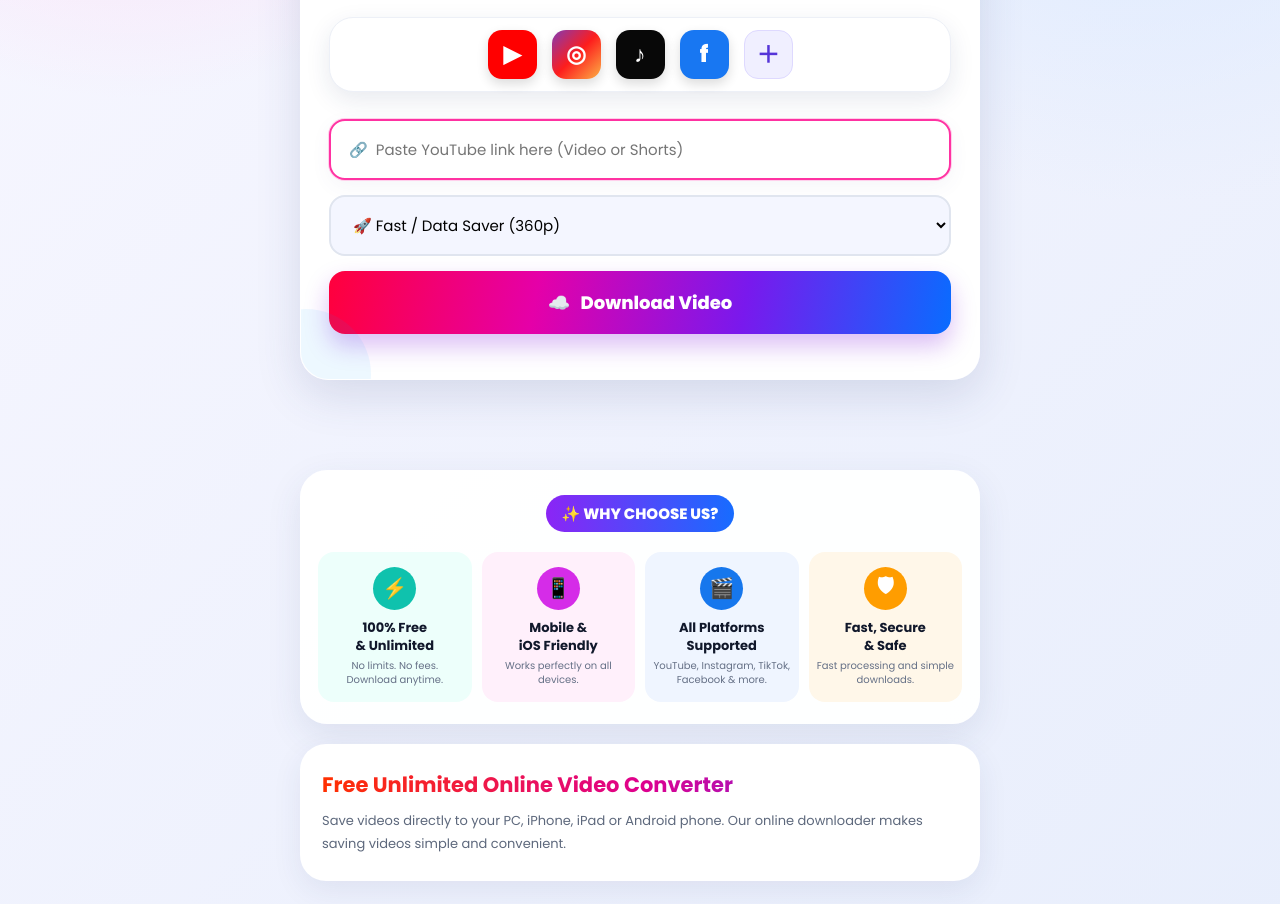
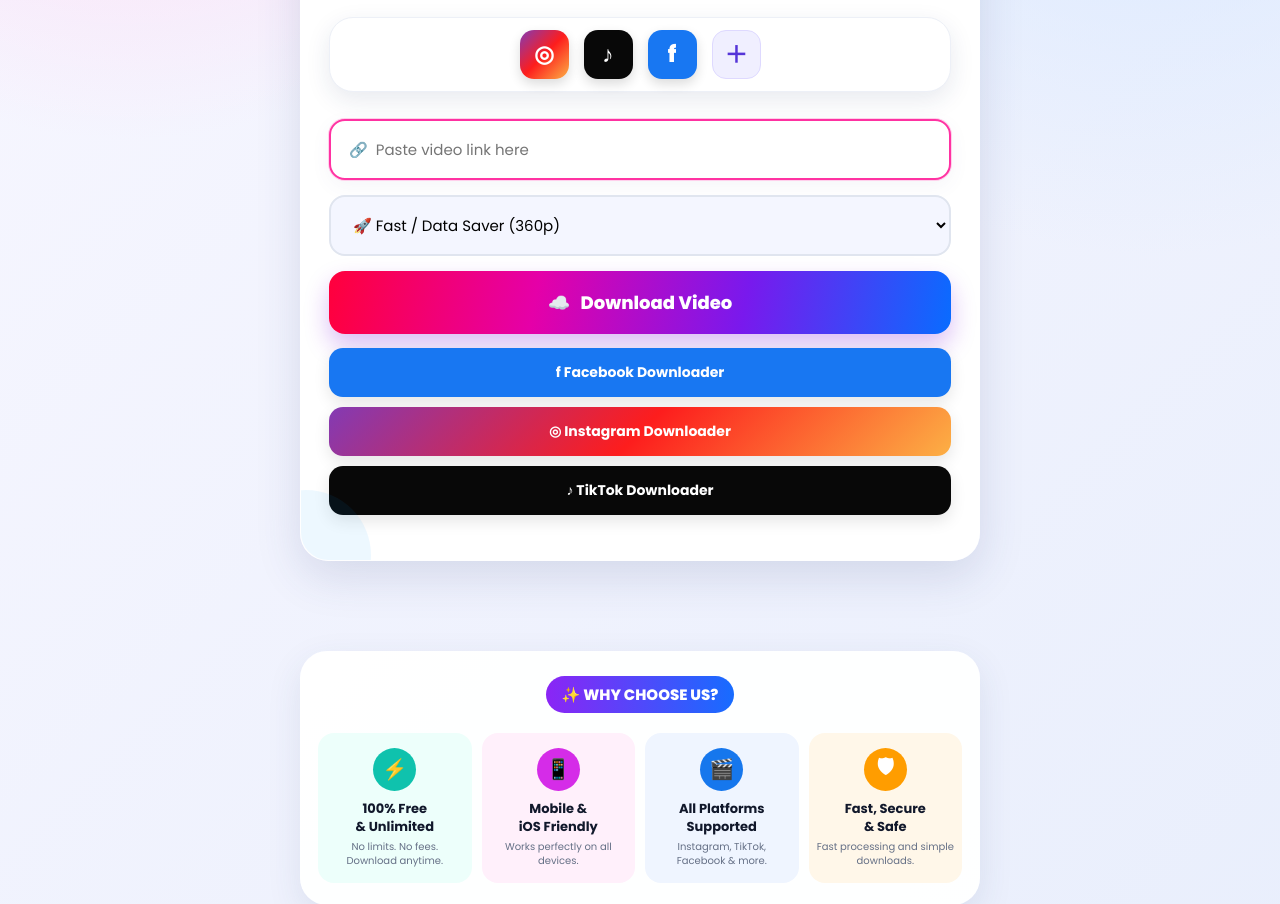
Before and after one commit to suatmete9-max/yt-downloader, a website: page index.html in a window 1280 px wide. Shown: the part 402-1306 px from the top of the page. Drawn offline with Linux system fonts and the light colour scheme.

```diff
--- a/index.html
+++ b/index.html
@@ -16,13 +16,13 @@
 <meta name="viewport"
 content="width=device-width, initial-scale=1.0">
 
-<title>YouTube Video & Shorts Downloader - Free Online</title>
+<title>Video & Shorts Downloader - Free Online</title>
 
 <meta name="description"
-content="Download YouTube videos and Shorts online in MP4. Fast, free and easy video downloader.">
+content="Download videos and Shorts online in MP4. Fast, free and easy video downloader.">
 
 <meta name="keywords"
-content="youtube downloader, youtube shorts downloader, video downloader, mp4 downloader, free video downloader">
+content="video downloader, mp4 downloader, free video downloader">
 
 <meta name="robots"
 content="index, follow">
@@ -31,7 +31,7 @@
 <meta property="og:url"
 content="https://yt-downloader-rt9h.onrender.com/">
 <meta property="og:title"
-content="YouTube Video & Shorts Downloader">
+content="Video & Shorts Downloader">
 <meta property="og:description"
 content="Download videos and Shorts online for free.">
 
@@ -39,7 +39,7 @@
 {
   "@context":"https://schema.org",
   "@type":"WebApplication",
-  "name":"YouTube Video & Shorts Downloader",
+  "name":"Video & Shorts Downloader",
   "url":"https://yt-downloader-rt9h.onrender.com/",
   "description":"Free online video downloader.",
   "applicationCategory":"MultimediaApplication",
@@ -266,10 +266,6 @@
     box-shadow:0 5px 12px rgba(0,0,0,.14);
 }
 
-.youtube{
-    background:#ff0000;
-}
-
 .instagram{
     background:
         linear-gradient(
@@ -365,6 +361,46 @@
 
 .btn-main:active{
     transform:scale(.99);
+}
+
+/* ================= EXTERNAL SOCIAL BUTTONS ================= */
+
+.social-links-grid{
+    display:grid;
+    grid-template-columns:1fr;
+    gap:10px;
+    margin-top:14px;
+}
+
+.btn-social{
+    display:flex;
+    align-items:center;
+    justify-content:center;
+    gap:8px;
+    padding:14px 12px;
+    border-radius:14px;
+    color:white;
+    font-size:14px;
+    font-weight:700;
+    text-decoration:none;
+    transition:.2s;
+    box-shadow:0 6px 16px rgba(0,0,0,.10);
+}
+
+.btn-social:hover{
+    transform:translateY(-2px);
+}
+
+.btn-social-fb{
+    background:#1877f2;
+}
+
+.btn-social-ig{
+    background:linear-gradient(135deg, #833ab4, #fd1d1d, #fcb045);
+}
+
+.btn-social-tt{
+    background:#080808;
 }
 
 #status{
@@ -627,7 +663,7 @@
 
 
         <h1>
-            YouTube Video &amp;<br>
+            Video &amp;<br>
             Shorts Downloader
         </h1>
 
@@ -659,10 +695,6 @@
 
         <div class="platforms">
 
-            <div class="icon youtube">
-                ▶
-            </div>
-
             <div class="icon instagram">
                 ◎
             </div>
@@ -687,7 +719,7 @@
         <input
             type="text"
             id="userInput"
-            placeholder="🔗  Paste YouTube link here (Video or Shorts)"
+            placeholder="🔗  Paste video link here"
             autocomplete="off"
         >
 
@@ -723,6 +755,25 @@
         >
             ☁️ &nbsp; Download Video
         </button>
+
+
+        <!-- CLICKABLE SOCIAL BUTTONS DIRECTING TO MY-FAST-DOWNLOADER -->
+
+        <div class="social-links-grid">
+
+            <a href="https://my-fast-downloader-7z8r.onrender.com/" target="_blank" class="btn-social btn-social-fb">
+                f Facebook Downloader
+            </a>
+
+            <a href="https://my-fast-downloader-7z8r.onrender.com/" target="_blank" class="btn-social btn-social-ig">
+                ◎ Instagram Downloader
+            </a>
+
+            <a href="https://my-fast-downloader-7z8r.onrender.com/" target="_blank" class="btn-social btn-social-tt">
+                ♪ TikTok Downloader
+            </a>
+
+        </div>
 
 
         <div id="status"></div>
@@ -799,8 +850,8 @@
                 </strong>
 
                 <small>
-                    YouTube, Instagram,
-                    TikTok, Facebook &amp; more.
+                    Instagram, TikTok,
+                    Facebook &amp; more.
                 </small>
 
             </div>
```
